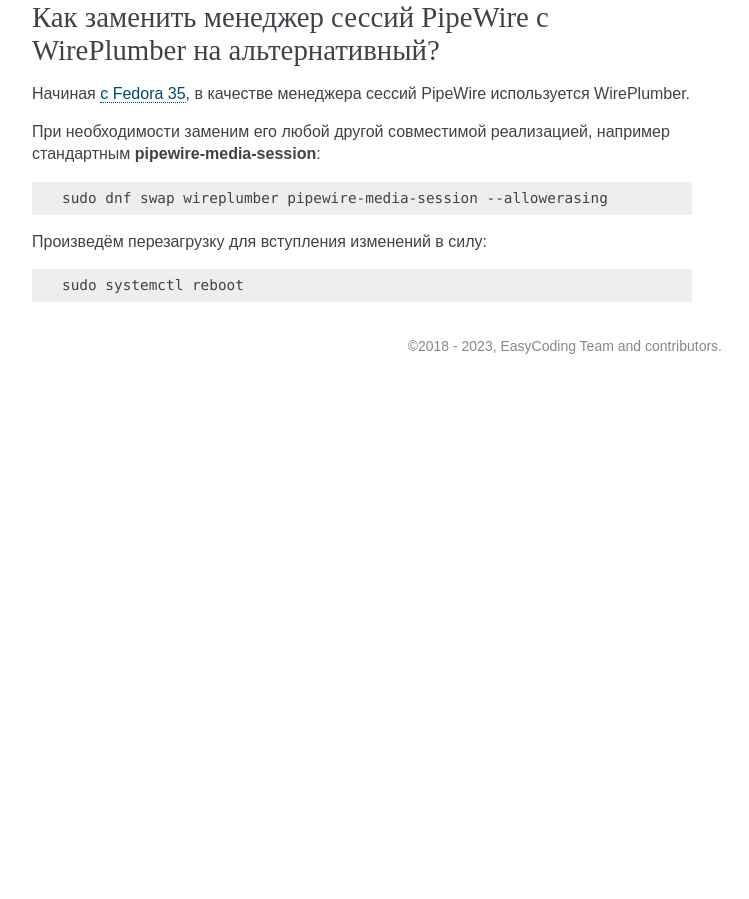
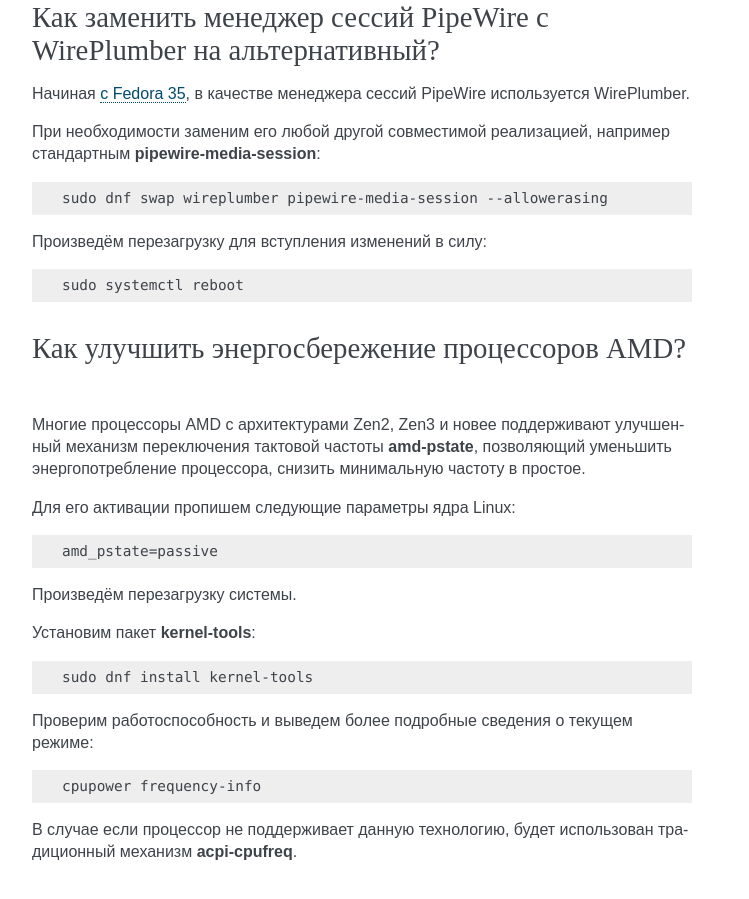
Before and after one commit to RussianFedora/FAQ, a Sphinx documentation site: the page built from source/hardware.rst, in a window 1280 px wide and 900 px high, scrolled down 31523 px. Shown: the whole window, without its empty margins (388-1137 px from the left). Built offline with Sphinx 7.4.7, drawn with Linux system fonts in a browser that asks for light colours; comment, search, counter and statistics services are not loaded; before the commit the page ends 31907 px from its top, so only the background shows below that; some of the changed text lies outside the part shown.

Commit message:
Added a question about switching to pstate on AMD processors. (#121)

```diff
--- a/source/hardware.rst
+++ b/source/hardware.rst
@@ -1766,3 +1766,34 @@
 .. code-block:: text
 
     sudo systemctl reboot
+
+.. index:: amd, acpi, pstate, powersave
+.. _amd-pstate:
+
+Как улучшить энергосбережение процессоров AMD?
+==================================================
+
+Многие процессоры AMD с архитектурами Zen2, Zen3 и новее поддерживают улучшенный механизм переключения тактовой частоты **amd-pstate**, позволяющий уменьшить энергопотребление процессора, снизить минимальную частоту в простое.
+
+Для его активации пропишем следующие параметры ядра Linux:
+
+.. code-block:: text
+
+    amd_pstate=passive
+
+Произведём перезагрузку системы.
+
+Установим пакет **kernel-tools**:
+
+.. code-block:: text
+
+    sudo dnf install kernel-tools
+
+
+Проверим работоспособность и выведем более подробные сведения о текущем режиме:
+
+.. code-block:: text
+
+    cpupower frequency-info
+
+В случае если процессор не поддерживает данную технологию, будет использован традиционный механизм **acpi-cpufreq**.
```
